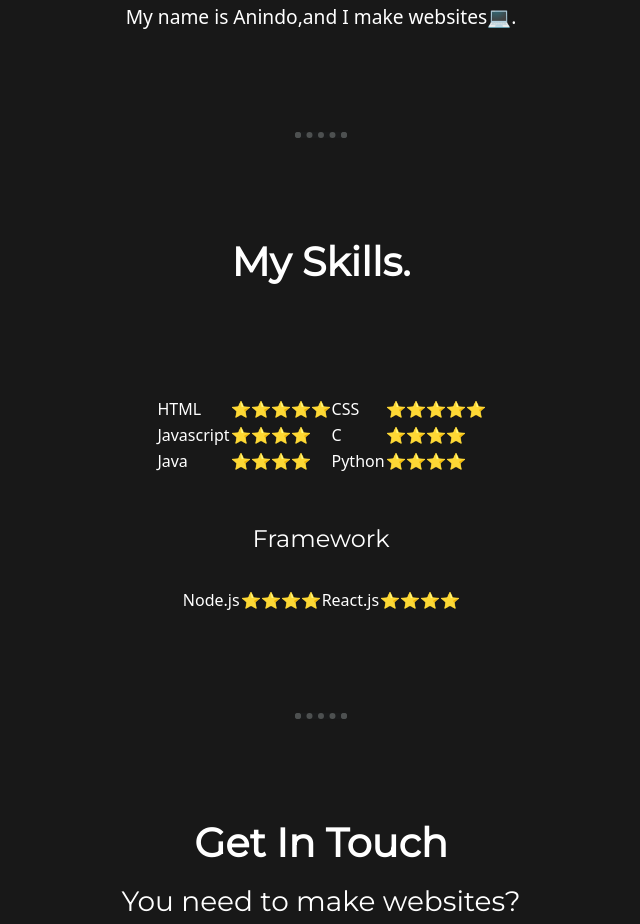
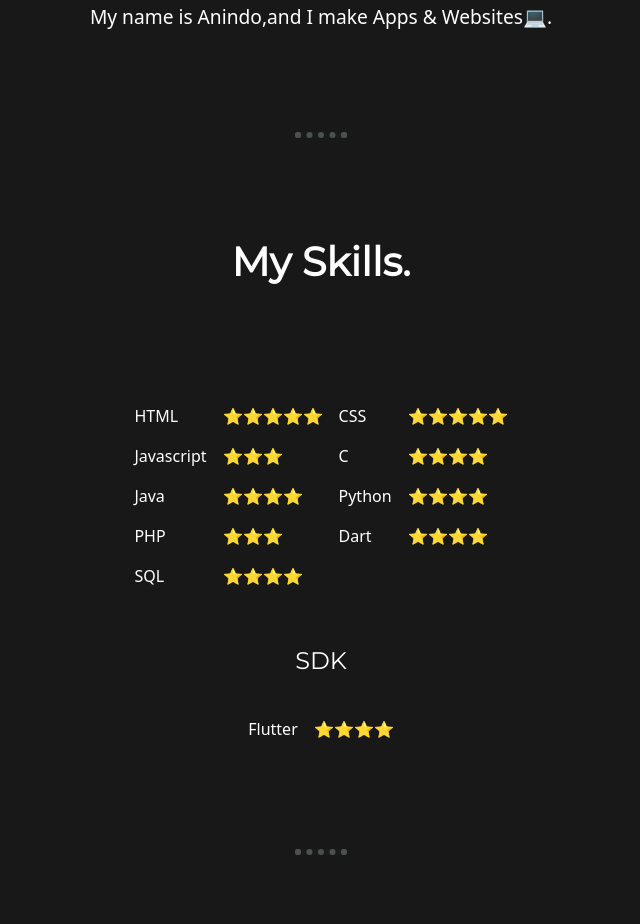
Before and after one commit to smanindokhan/portfolio, a plain HTML site: page index.html in a window 1280 px wide. Shown: the part 1157-2081 px from the top of the page, without its empty margins (319-959 px from the left). Drawn offline with nearby package versions, Linux system fonts and the light colour scheme.

Commit message:
Multiple Updates

```diff
--- a/css/styles.css
+++ b/css/styles.css
@@ -1,4 +1,5 @@
-body, html {
+body,
+html {
 	height: 100%;
 	margin: 0;
 	text-align: center;
@@ -13,7 +14,8 @@ h2 {
 	padding-bottom: 10px;
 }
 
-h3,h4 {
+h3,
+h4 {
 	color: #fff;
 	font-family: 'Montserrat', sans-serif;
 }
@@ -24,25 +26,26 @@ p {
 }
 
 hr {
-  border: dotted #EAF6F6 6px;
+	border: dotted #eaf6f6 6px;
 	border-bottom: none;
 	width: 4%;
 	margin: 100px auto;
 }
 
 a {
-  color: #11999E;
+	color: #11999e;
 	font-family: 'Montserrat', sans-serif;
 	margin: 10px 20px;
 	text-decoration: none;
 }
 
 a:hover {
-  color: #EAF6F6;
+	color: #eaf6f6;
 }
 
 td {
-  padding-right: 10%;
+	padding: 8px;
+	margin: 2%;
 }
 
 /* Title */
@@ -97,7 +100,7 @@ td {
 }
 
 .skill-bar {
-  margin: auto
+	margin: auto;
 }
 
 .skill-row {
@@ -106,7 +109,7 @@ td {
 	text-align: left;
 	color: #fff;
 }
-.framework{
+.framework {
 	padding: 8% 0 4% 0;
 	text-align: center;
 }
@@ -130,7 +133,7 @@ td {
 }
 
 .copyright {
-  color: #EAF6F6;
+	color: #eaf6f6;
 	font-size: 0.75rem;
 	padding: 20px 0;
 }
--- a/index.html
+++ b/index.html
@@ -28,7 +28,7 @@
     <div class="profile">
       <img class="dp" src="images/anindo.png" alt="profile-img">
       <h2>Hello.</h2>
-      <p>My name is Anindo,and I make websites💻.</p>
+      <p>My name is Anindo,and I make Apps & Websites💻.</p>
     </div>
     <hr>
     <!-- Skill table -->
@@ -44,7 +44,7 @@
           </tr>
           <tr class="table-row">
             <td>Javascript</td>
-            <td>⭐⭐⭐⭐</td>
+            <td>⭐⭐⭐</td>
             <td>C</td>
             <td>⭐⭐⭐⭐</td>
           </tr>
@@ -56,8 +56,18 @@
             <td>⭐⭐⭐⭐</td>
           </tr>
           <tr>
+            <td>PHP</td>
+            <td>⭐⭐⭐</td>
+            <td>Dart</td>
+            <td>⭐⭐⭐⭐</td>
+          </tr>
+          <tr>
+            <td>SQL</td>
+            <td>⭐⭐⭐⭐</td>
+          </tr>
+          <tr>
         </table>
-        <h4 class="framework">Framework</h4>
+        <!-- <h4 class="framework">Framework</h4>
         <table class="skill-bar" cellspacing='10'>
           <tr class="table-row">
             <td>Node.js</td>
@@ -65,7 +75,17 @@
             <td>React.js</td>
             <td>⭐⭐⭐⭐</td>
           </tr>
+        </table> -->
+        <h4 class="framework">SDK</h4>
+        <table class="skill-bar" cellspacing='10'>
+          <tr class="table-row">
+            <td>
+              Flutter
+            </td>
+            <td>⭐⭐⭐⭐</td>
+          </tr>
         </table>
+
       </div>
       <hr>
       <!-- Contact button -->
@@ -78,7 +98,7 @@
     </div>
     <!-- Footer -->
     <div class="bottom-container">
-      <a class="footer-link" href="https://www.linkedin.com/in/shish-mohammad-khan-16a0b21a1/"><i
+      <a class="footer-link" href="https://www.linkedin.com/in/shish-mohammad-khan/"><i
           class="fab fa-linkedin-in fa-1.5x"></i></a>
       <a class="footer-link" href="https://www.facebook.com/seraphen09/"><i class="fab fa-facebook fa-1.5x"></i></a>
       <a class="footer-link" href="https://github.com/smanindokhan"><i class="fab fa-github fa-1.5x"></i></i></a>
```
Lines whose indentation alone changed are shown as unchanged.
